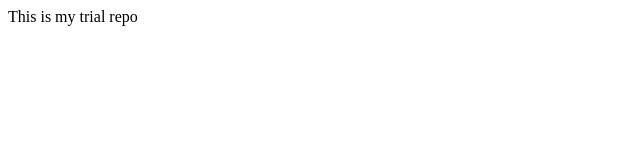
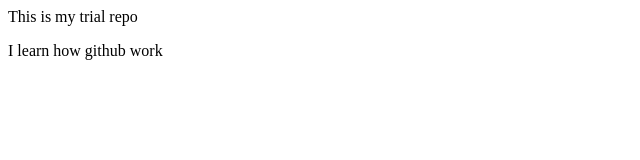
Before and after one commit to harsha3922/trialrepo, a plain HTML site: page index.html in a window 1280 px wide. Shown: the whole page, without its empty margins (0-640 px from the left). Drawn offline with Linux system fonts and the light colour scheme.

Commit message:
add another line

```diff
--- a/index.html
+++ b/index.html
@@ -1 +1,2 @@
 <p>This is my trial repo</p>
+<p>I learn how github work</p>
```
